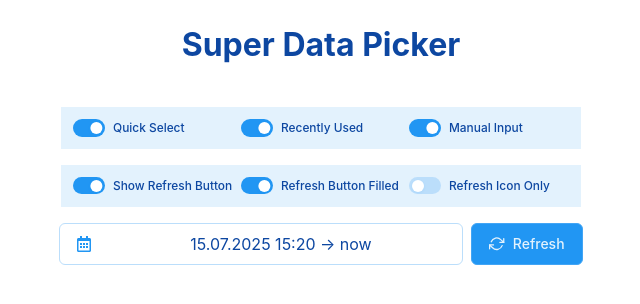
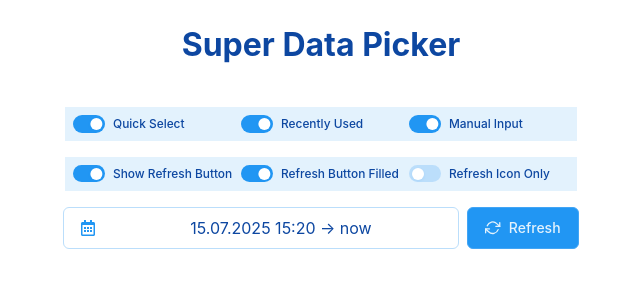
Before and after one commit to eliseevais/custom-super-data-picker, a React (Vite) app: page / in a window 1280 px wide. Shown: the top 304 px of the page, without its empty margins (319-959 px from the left). Built offline with nearby package versions, Linux system fonts and the light colour scheme.

Commit message:
feat styles switch controls

```diff
--- a/src/components/SwitchControls/SwitchControls.module.css
+++ b/src/components/SwitchControls/SwitchControls.module.css
@@ -13,7 +13,7 @@
   gap: var(--space-sm);
   align-items: center;
   border: none;
-  padding: 0.75rem;
+  padding: 0.5rem;
   background: var(--color-bg-light);
 }
 
```
